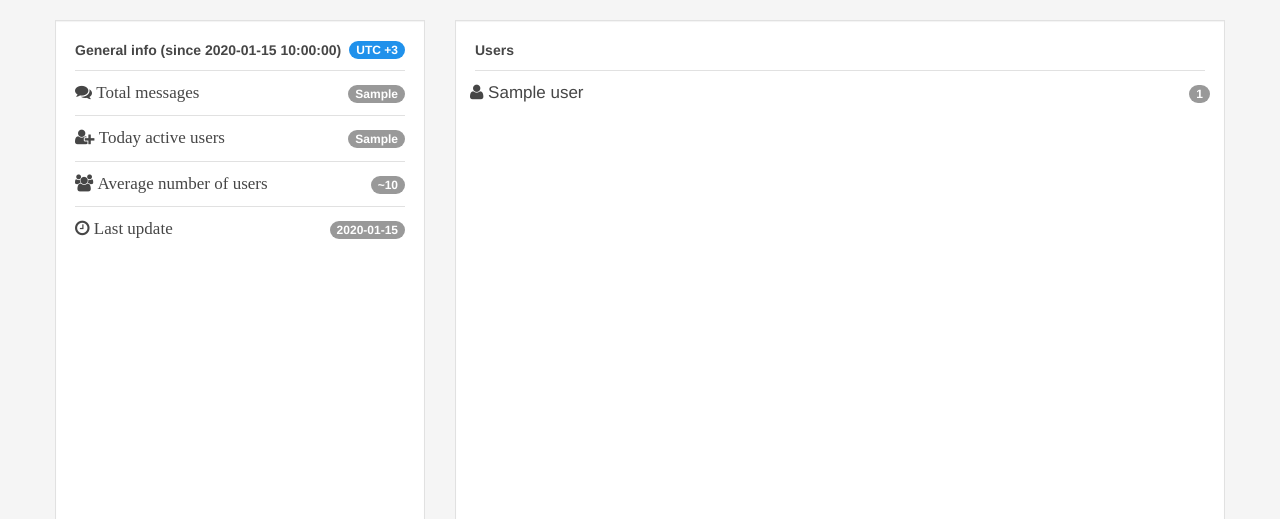
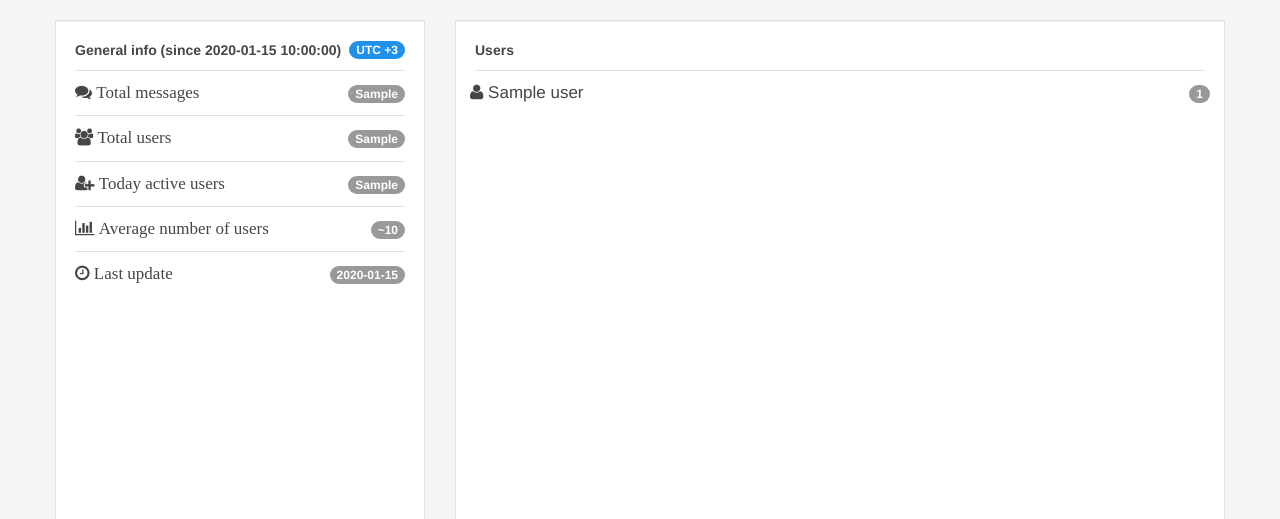
Before and after one commit to CubexX/confstat-site, a Flask app: template app/templates/group.html in a window 1280 px wide. Shown: the part 52-571 px from the top of the page. Run offline with Flask 3, Linux system fonts and the light colour scheme; the template is opened without the code that fills it: most values are stand-ins (such as "Sample title", 1, 10 or a date in 2020); some libraries are stand-ins or nearby versions.

Commit message:
sql fix, all users number on group page

```diff
--- a/app/templates/group.html
+++ b/app/templates/group.html
@@ -27,7 +27,13 @@
                         </i>
                         <span class="badge">{{ chart['msg_values'][-1] }}</span>
                     </div>
-                    <!-- /total messages -->
+
+                    <div class="info-line">
+                        <i class="fa fa-users" aria-hidden="true">
+                            <span class="icon-about">Total users</span>
+                        </i>
+                        <span class="badge">{{ all_users }}</span>
+                    </div>
 
                     <div class="info-line">
                         <i class="fa fa-user-plus" aria-hidden="true">
@@ -35,15 +41,13 @@
                         </i>
                         <span class="badge">{{ chart['users_values'][-1] }}</span>
                     </div>
-                    <!-- /active users -->
 
                     <div class="info-line">
-                        <i class="fa fa-users" aria-hidden="true">
+                        <i class="fa fa-bar-chart" aria-hidden="true">
                             <span class="icon-about">Average number of users</span>
                         </i>
                         <span class="badge">~{{ average_users }}</span>
                     </div>
-                    <!-- /average users -->
 
                     <div class="info-line">
                         <i class="fa fa-clock-o" aria-hidden="true">
@@ -51,7 +55,6 @@
                         </i>
                         <span class="badge">{{ last_update }}</span>
                     </div>
-                    <!-- /last update -->
                 </div>
             </div>
         </div>
--- a/app/views/group.py
+++ b/app/views/group.py
@@ -30,6 +30,9 @@ def group(chat_hash):
 
         # Today messages
         msg_count = chat_stats[-1].msg_count
+
+        # All number of users
+        all_users = UserStat.where('cid', cid).count()
 
         # Today active users
         active_users = chat_stats[-1].users_count
@@ -101,6 +104,7 @@ def group(chat_hash):
                                chat_title=chat_title,
                                add_date=add_date,
                                msg_count=msg_count,
+                               all_users=all_users,
                                active_users=active_users,
                                average_users=average_users,
                                chart=chart,
```
Also changed, not shown: app/views/index.py (+2 -8 lines).
